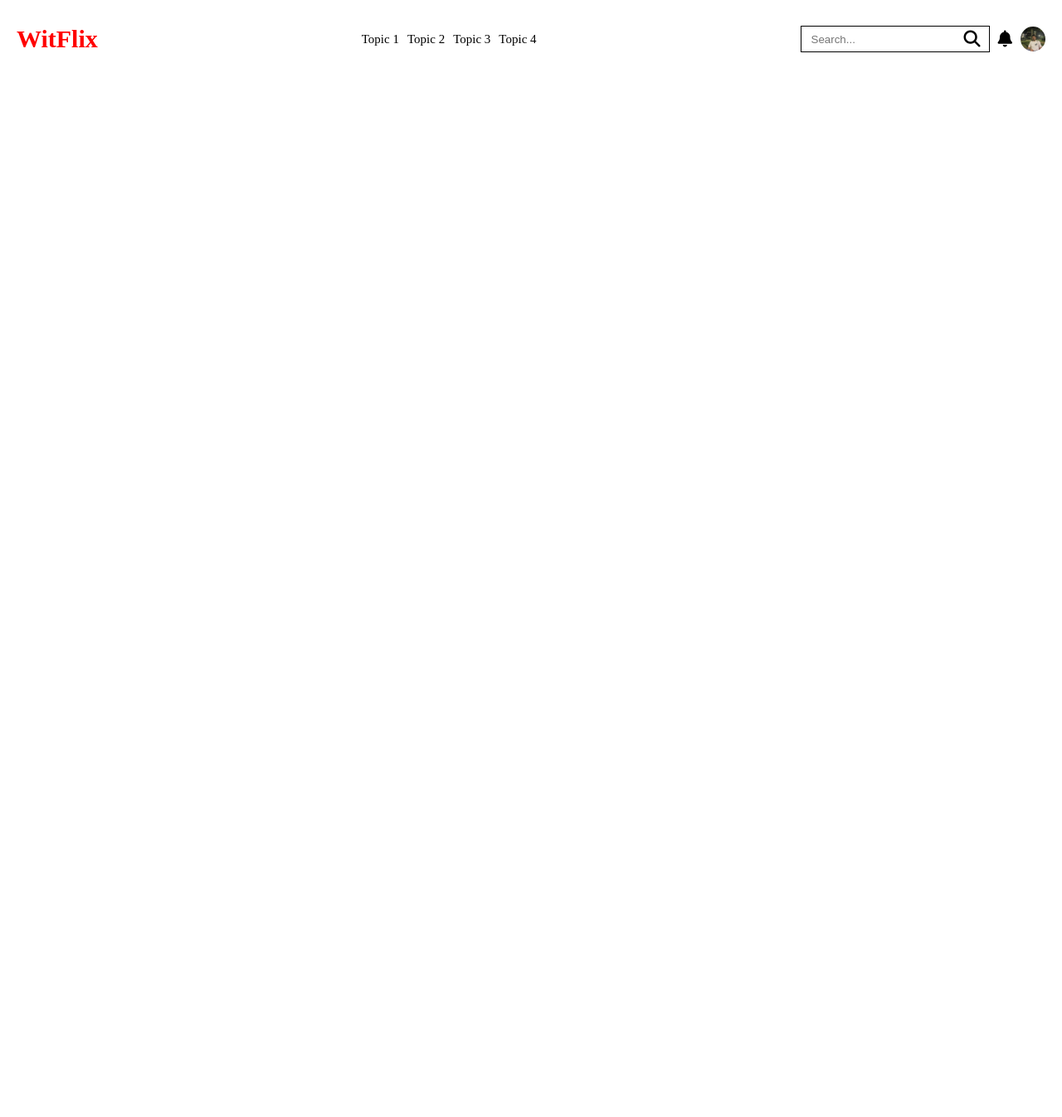
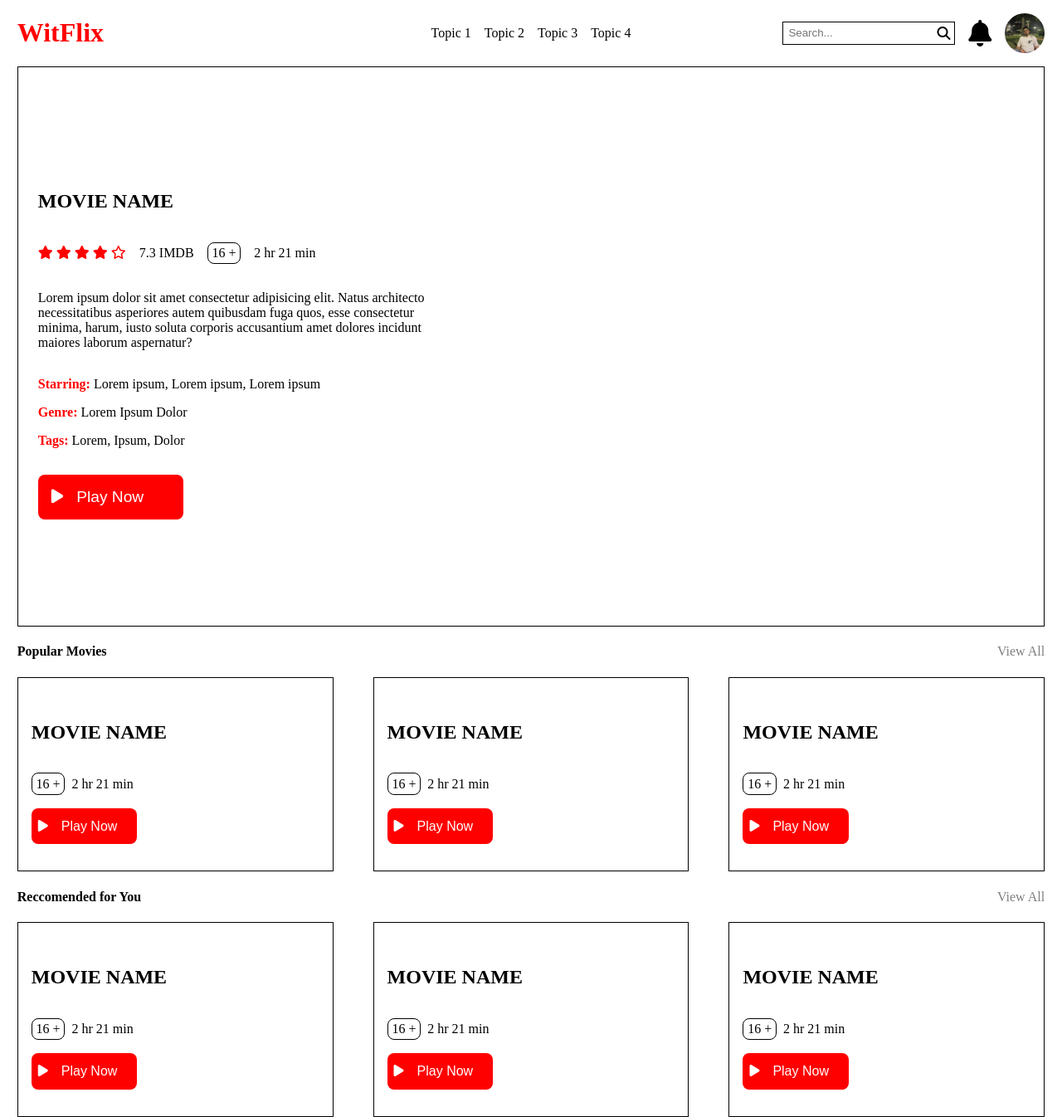
Before and after one commit to osmanyildiz98/witflix-project, a plain HTML site: page index.html in a window 1280 px wide. Shown: the whole page at 83% size. Before the commit the page ends 800 px from the top, so only its background shows below. Drawn offline with Linux system fonts and the light colour scheme.

Commit message:
add images file and done suggestion section

```diff
--- a/index.css
+++ b/index.css
@@ -1,56 +1,65 @@
-html {
-    font-size: 10px;
-}
-
 body {
-    margin: 0;
+    margin: 0 1.3rem;
     padding: 0;
     box-sizing: border-box;
 }
+
+h2 {
+    text-transform: uppercase;
+}
+
+/*$ Header */
 
 header {
     display: flex;
     justify-content: space-between;
     align-items: center;
-    margin: 0 2rem;
 }
 
 .logo-text {
     color: red;
-    font-size: 3rem;
+    font-size: 2rem;
     font-weight: bold;
+    flex: 1;
 }
 
 nav {
     display: flex;
+    justify-content: center;
     gap: 1rem;
+    flex: 1;
 }
 
 nav a {
     text-decoration: none;
-    font-size: 1.5rem;
+
     color: black;
 }
 
-.header-right {
+.user-panel {
     display: flex;
     align-items: center;
+    justify-content: end;
     gap: 1rem;
-    font-size: 1.5rem;
+    font-size: 1rem;
+    flex: 1;
 }
 
-.header-right img {
+.user-panel img {
     width: 3rem;
     border-radius: 50%;
 
 }
 
+.user-panel>i {
+    font-size: 2rem;
+}
+
 .input-container {
     display: flex;
     align-items: center;
-    gap: .5rem;
     border: 1px solid black;
-    padding: .5rem 1rem;
+    padding: .3rem;
 }
 
 input {
@@ -58,6 +67,119 @@ input {
     outline: none;
 }
 
-.header-right i {
-    font-size: 2rem;
+/*$ Hero */
+
+main {
+    display: flex;
+    flex-direction: column;
+    justify-content: center;
+    align-items: flex-start;
+    border: 1px solid black;
+    padding: 8rem 1.5rem;
 }
+
+main > p {
+    width: 40%;
+}
+
+.movie-detail {
+    display: flex;
+    align-items: center;
+    gap: 1rem;
+
+}
+
+.movie-detail i {
+    color: red;
+}
+
+.movie-age {
+    border: 1px solid black;
+    border-radius: .5rem;
+    padding: .2rem .3rem;
+}
+
+.movie-info p{
+    margin-bottom: 0;
+}
+
+.movie-info p:last-child {
+    margin-bottom: 2rem;
+}
+
+.movie-info span {
+    color: red;
+    font-weight: bold;
+}
+
+button {
+    background-color: red;
+    color: white;
+    border: none;
+    border-radius: .5rem;
+    padding: 1rem 3rem 1rem 1rem;
+    font-size: 1.2rem;
+}
+
+button i {
+    color: white;
+    margin-right: 1rem;
+}
+
+/*$ Suggestion */
+
+.suggestion {
+    display: flex;
+    flex-direction: column;
+}
+
+.popular-movies {
+    display: flex;
+    flex-direction: column;
+}
+
+.recommend {
+    display: flex;
+    flex-direction: column;
+}
+
+.movie-card-container {
+    display: flex;
+    align-items: center;
+    justify-content: space-between;
+    gap: 3rem;
+}
+
+.movie-card-header-container {
+    display: flex;
+    justify-content: space-between;
+    align-items: center;
+}
+
+.movie-card-header-container a {
+    text-decoration: none;
+    color: gray;
+}
+
+.movie-card {
+    width: 30%;
+    border: 1px solid black;
+    padding: 2rem 1rem;
+}
+
+.movie-card-detail {
+    display: flex;
+    align-items: center;
+    gap: .5rem;
+}
+
+.movie-card-detail p:first-child {
+    border: 1px solid black;
+    border-radius: .5rem;
+    padding: .2rem .3rem;
+}
+
+.movie-card button {
+    padding: .8rem 1.5rem .8rem .5rem;
+    font-size: 1rem;
+}
--- a/index.html
+++ b/index.html
@@ -10,25 +10,113 @@
 <body>
     <!-- Header -->
     <header>
-        <p class="logo-text">WitFlix</p>
+        <h1 class="logo-text">WitFlix</h1>
         <nav>
-            <a href="">Topic 1</a>
-            <a href="">Topic 2</a>
-            <a href="">Topic 3</a>
-            <a href="">Topic 4</a>
+            <a href="#">Topic 1</a>
+            <a href="#">Topic 2</a>
+            <a href="#">Topic 3</a>
+            <a href="#">Topic 4</a>
         </nav>
-        <div class="header-right">
+        <div class="user-panel">
             <div class="input-container">
                 <input type="text" placeholder="Search...">
                 <i class="fa-solid fa-magnifying-glass"></i>
             </div>
             <i class="fa-solid fa-bell"></i>
-            <img src="images/pp.jpg" alt="profile-photo">
+            <img src="assets/images/pp.jpg" alt="profile-photo">
         </div>
     </header>
-
-    <main class="hero-section"></main>
-    <section class="suggestion"></section>
+    <!-- Hero -->
+    <main class="hero-section">
+        <h2>Movıe Name</h2>
+        <div class="movie-detail">
+            <p>
+                <i class="fa-solid fa-star"></i>
+                <i class="fa-solid fa-star"></i>
+                <i class="fa-solid fa-star"></i>
+                <i class="fa-solid fa-star"></i>
+                <i class="fa-regular fa-star"></i>
+            </p>
+            <p>7.3 IMDB</p>
+            <p class="movie-age">16 +</p>
+            <p>2 hr 21 min</p>
+        </div>
+        <p>Lorem ipsum dolor sit amet consectetur adipisicing elit. Natus architecto necessitatibus asperiores autem quibusdam fuga quos, esse consectetur minima, harum, iusto soluta corporis accusantium amet dolores incidunt maiores laborum aspernatur?</p>
+        <div class="movie-info">
+            <p><span>Starring:</span> Lorem ipsum, Lorem ipsum, Lorem ipsum</p>
+            <p><span>Genre:</span> Lorem Ipsum Dolor</p>
+            <p><span>Tags:</span> Lorem, Ipsum, Dolor</p>
+        </div>
+        <button><i class="fa-solid fa-play"></i>Play Now</button>
+    </main>
+    <!-- Suggestion -->
+    <section class="suggestion">
+        <div class="popular-movies">
+            <div class="movie-card-header-container">
+                <h4>Popular Movies</h4>
+                <a href="#">View All</a>
+            </div>
+            <div class="movie-card-container">
+                <div class="movie-card">
+                    <h2>MOVIE NAME</h2>
+                    <div class="movie-card-detail">
+                        <p>16 +</p>
+                        <p>2 hr 21 min</p>
+                    </div>
+                    <button><i class="fa-solid fa-play"></i>Play Now</button>
+                </div>
+                <div class="movie-card">
+                    <h2>MOVIE NAME</h2>
+                    <div class="movie-card-detail">
+                        <p>16 +</p>
+                        <p>2 hr 21 min</p>
+                    </div>
+                    <button><i class="fa-solid fa-play"></i>Play Now</button>
+                </div>
+                <div class="movie-card">
+                    <h2>MOVIE NAME</h2>
+                    <div class="movie-card-detail">
+                        <p>16 +</p>
+                        <p>2 hr 21 min</p>
+                    </div>
+                    <button><i class="fa-solid fa-play"></i>Play Now</button>
+                </div>
+            </div>
+        </div>
+        <div class="recommend">
+            <div class="movie-card-header-container">
+                <h4>Reccomended for You</h4>
+                <a href="#">View All</a>
+            </div>
+            <div class="movie-card-container">
+                <div class="movie-card">
+                    <h2>MOVIE NAME</h2>
+                    <div class="movie-card-detail">
+                        <p>16 +</p>
+                        <p>2 hr 21 min</p>
+                    </div>
+                    <button><i class="fa-solid fa-play"></i>Play Now</button>
+                </div>
+                <div class="movie-card">
+                    <h2>MOVIE NAME</h2>
+                    <div class="movie-card-detail">
+                        <p>16 +</p>
+                        <p>2 hr 21 min</p>
+                    </div>
+                    <button><i class="fa-solid fa-play"></i>Play Now</button>
+                </div>
+                <div class="movie-card">
+                    <h2>MOVIE NAME</h2>
+                    <div class="movie-card-detail">
+                        <p>16 +</p>
+                        <p>2 hr 21 min</p>
+                    </div>
+                    <button><i class="fa-solid fa-play"></i>Play Now</button>
+                </div>
+            </div>
+        </div>
+    </section>
+    <!-- Footer -->
     <footer></footer>
 </body>
 </html>
```
Also changed, not shown: assets/images/pp.jpg (renamed from images/pp.jpg).
